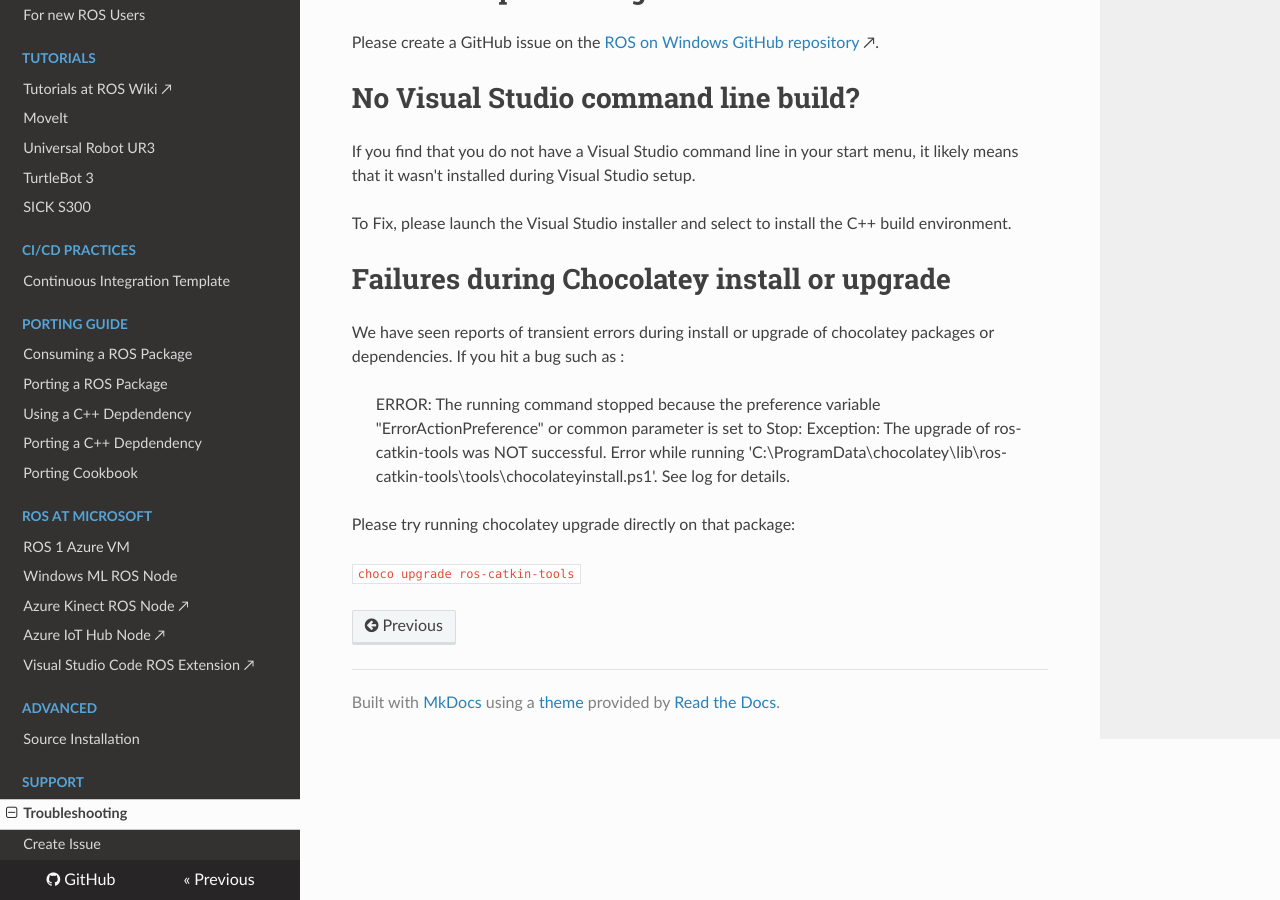
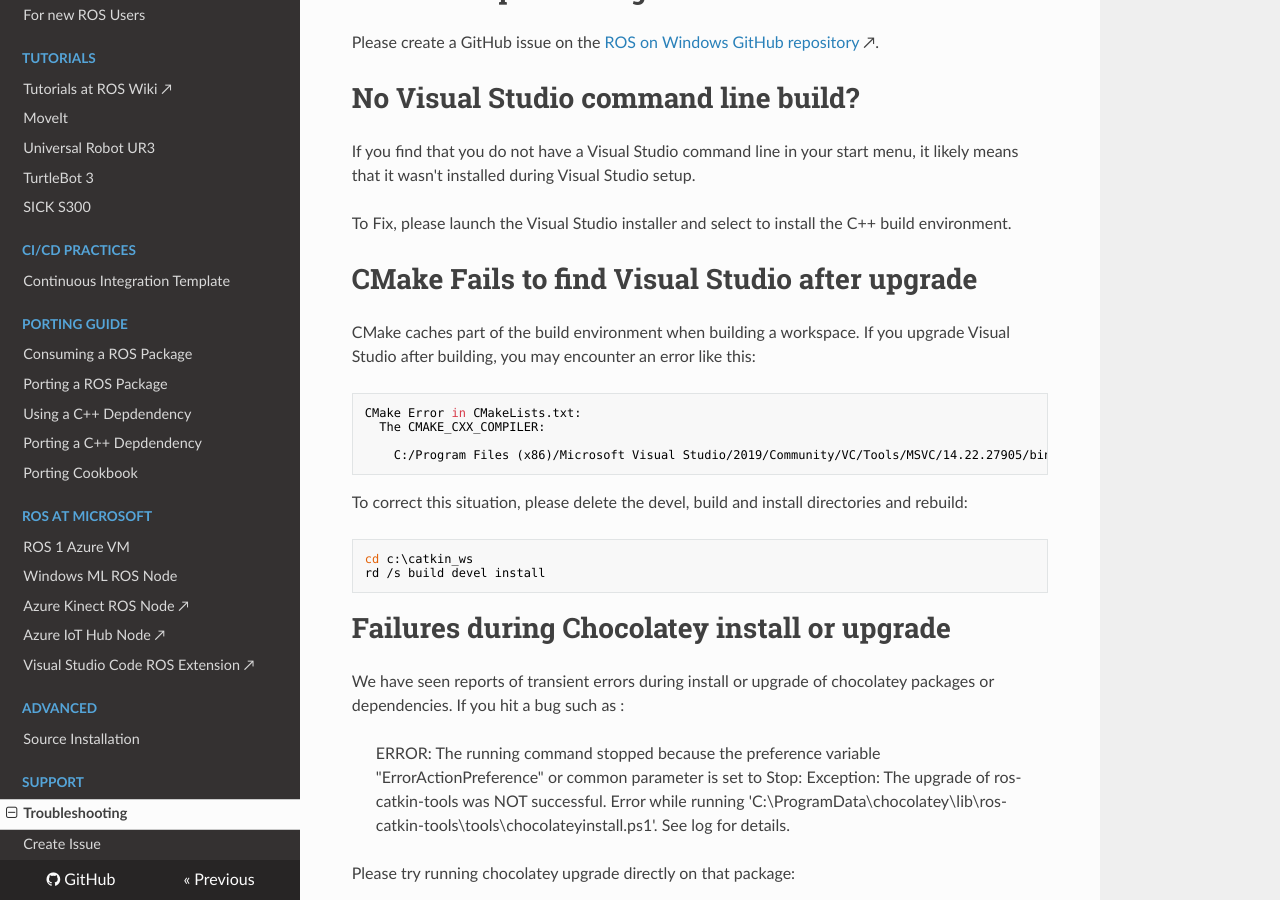
Before and after one commit to ms-iot/ROSOnWindows, an MkDocs documentation site: the page built from docs/GettingStarted/Troubleshooting.md, in a window 1280 px wide and 900 px high, scrolled down 334 px. Built offline with MkDocs 1.6.1, drawn with Linux system fonts in a browser that asks for light colours; nearby versions of some CDN libraries.

Commit message:
Add section for VS upgrade

````diff
--- a/docs/GettingStarted/Troubleshooting.md
+++ b/docs/GettingStarted/Troubleshooting.md
@@ -11,6 +11,22 @@ If you find that you do not have a Visual Studio command line in your start menu
 
 To Fix, please launch the Visual Studio installer and select to install the C++ build environment.
 
+# CMake Fails to find Visual Studio after upgrade
+CMake caches part of the build environment when building a workspace. If you upgrade Visual Studio after building, you may encounter an error like this:
+
+```
+CMake Error in CMakeLists.txt:
+  The CMAKE_CXX_COMPILER:
+
+    C:/Program Files (x86)/Microsoft Visual Studio/2019/Community/VC/Tools/MSVC/14.22.27905/bin/Hostx64/x64/cl.exe
+```
+
+To correct this situation, please delete the devel, build and install directories and rebuild:
+```
+cd c:\catkin_ws
+rd /s build devel install
+```
+
 # Failures during Chocolatey install or upgrade
 We have seen reports of transient errors during install or upgrade of chocolatey packages or dependencies. If you hit a bug such as :
 > ERROR: The running command stopped because the preference variable "ErrorActionPreference" or common parameter is set to Stop: Exception: The upgrade of ros-catkin-tools was NOT successful. Error while running 'C:\ProgramData\chocolatey\lib\ros-catkin-tools\tools\chocolateyinstall.ps1'. See log for details.
````
